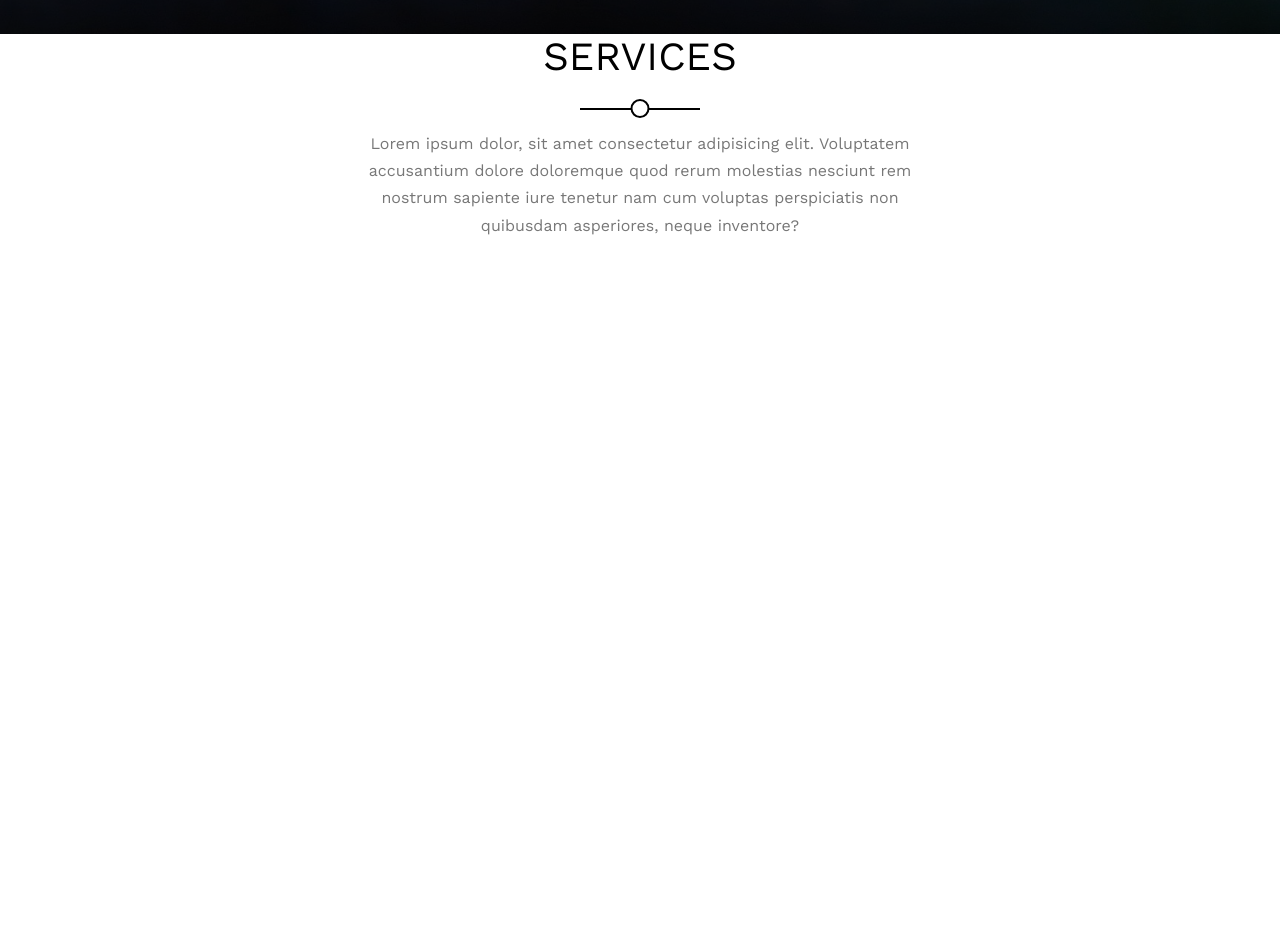
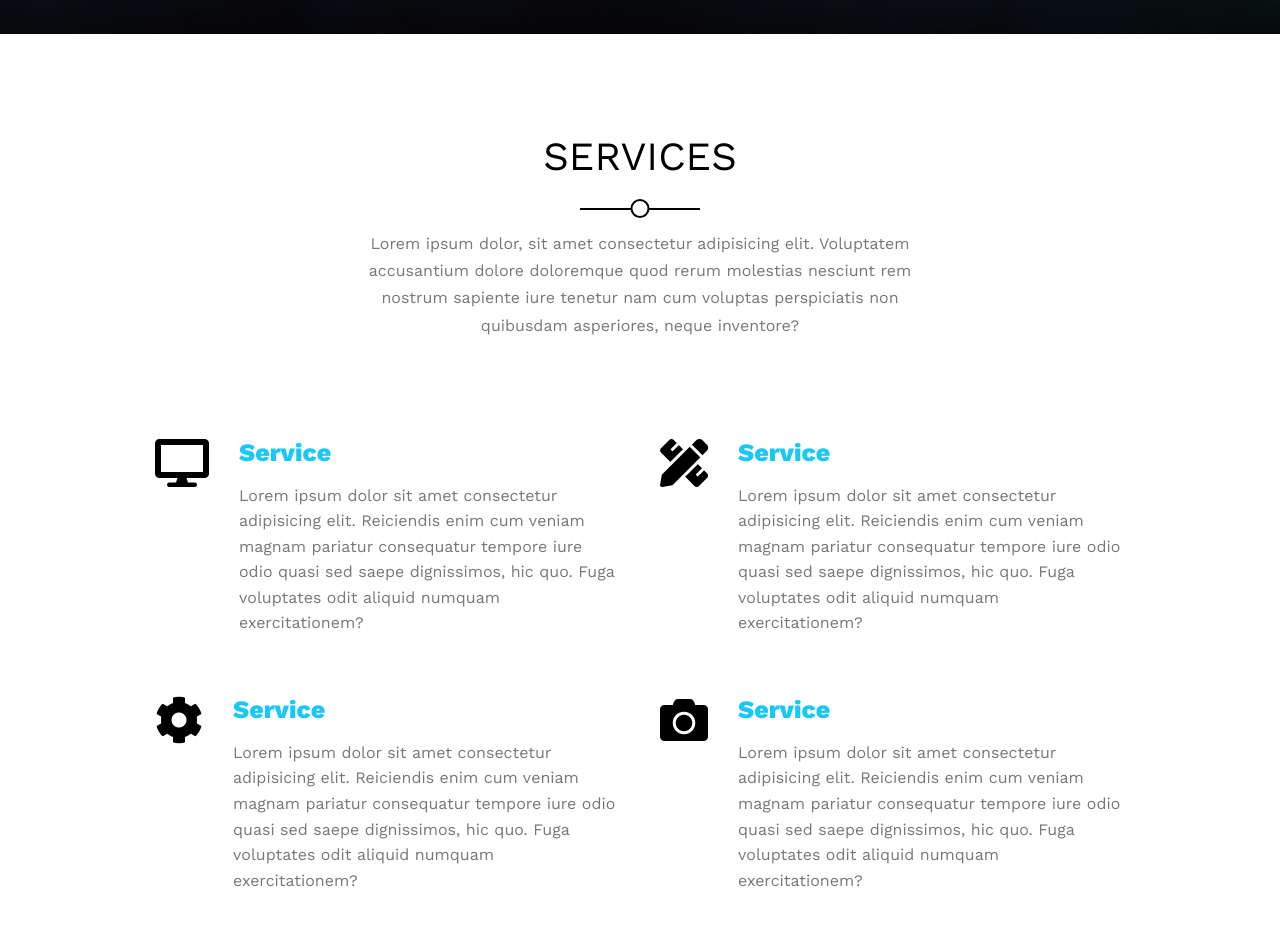
Before and after one commit to bassem620/Template-2, a plain HTML site: page index.html in a window 1280 px wide. Shown: the part 766-1692 px from the top of the page. Before the commit the page ends 1105 px from the top, so only its background shows below. Drawn offline with nearby package versions, Linux system fonts and the light colour scheme.

Commit message:
Services Section

```diff
--- a/css/style.css
+++ b/css/style.css
@@ -3,6 +3,7 @@
     --light-grey:#a2a2a2;
     --main-color: #19c8fa;
     --transparent-color:rgb(15 116 143 / 70%);
+    ---section-padding: 100px
 }
 *{
     padding: 0;
@@ -254,7 +255,53 @@ header nav .form i{
 }
 .main-heading p{
     width: 550px;
-    margin:0 auto 100px;
+    margin: 0 auto 100px auto;
     line-height: 1.7;
     color: #777;
 }
+@media (max-width:768px){
+    .main-heading p{
+        max-width: 100%;
+    }
+}
+
+/* ########################## SERVICES ########################## */
+.services{
+    padding-top: var(---section-padding);
+    padding-bottom: var(---section-padding);
+}
+@media (min-width:768px){
+    .services .services-container{
+        display: grid;
+        grid-template-columns: repeat(auto-fill,minmax(450px,1fr));
+        grid-column-gap: 40px;
+        grid-row-gap: 60px;
+    }
+}
+.services .srv-box{
+    display: flex;
+
+}
+.services .srv-box i{
+    margin-right: 30px;
+}
+@media (max-width:768px){
+    .services .srv-box{
+        flex-direction: column;
+        text-align: center;
+        margin-bottom:40px;
+    }
+    .services .srv-box i{
+        margin-bottom:25px;
+        margin-right: 0;
+    }
+}
+.services .srv-box h3{
+    font-size: 25px;
+    margin-bottom: 15px;
+    color: var(--main-color);
+}
+.services .srv-box p{
+    line-height: 1.6;
+    color: #777;
+}
--- a/index.html
+++ b/index.html
@@ -54,9 +54,45 @@
     </div>
     <!-- ########################## Services ########################## -->
     <section class="services">
-        <div class="main-heading">
-            <h2>Services</h2>
-            <p>Lorem ipsum dolor, sit amet consectetur adipisicing elit. Voluptatem accusantium dolore doloremque quod rerum molestias nesciunt rem nostrum sapiente iure tenetur nam cum voluptas perspiciatis non quibusdam asperiores, neque inventore?</p>
+        <div class="container">
+            <div class="main-heading">
+                <h2>Services</h2>
+                <p>Lorem ipsum dolor, sit amet consectetur adipisicing elit. Voluptatem accusantium dolore doloremque quod rerum molestias nesciunt rem nostrum sapiente iure tenetur nam cum voluptas perspiciatis non quibusdam asperiores, neque inventore?</p>
+            </div>
+            <div class="services-container">
+                <!-- Srv box 1 -->
+                <div class="srv-box">
+                    <i class="fas fa-desktop fa-3x"></i>
+                    <div class="text">
+                        <h3>Service</h3>
+                        <p>Lorem ipsum dolor sit amet consectetur adipisicing elit. Reiciendis enim cum veniam magnam pariatur consequatur tempore iure odio quasi sed saepe dignissimos, hic quo. Fuga voluptates odit aliquid numquam exercitationem?</p>
+                    </div>
+                </div>
+                <!-- Srv box 3 -->
+                <div class="srv-box">
+                    <i class="fas fa-pencil-ruler fa-3x"></i>
+                    <div class="text">
+                        <h3>Service</h3>
+                        <p>Lorem ipsum dolor sit amet consectetur adipisicing elit. Reiciendis enim cum veniam magnam pariatur consequatur tempore iure odio quasi sed saepe dignissimos, hic quo. Fuga voluptates odit aliquid numquam exercitationem?</p>
+                    </div>
+                </div>
+                <!-- Srv box 3 -->
+                <div class="srv-box">
+                    <i class="fas fa-cog fa-3x"></i>
+                    <div class="text">
+                        <h3>Service</h3>
+                        <p>Lorem ipsum dolor sit amet consectetur adipisicing elit. Reiciendis enim cum veniam magnam pariatur consequatur tempore iure odio quasi sed saepe dignissimos, hic quo. Fuga voluptates odit aliquid numquam exercitationem?</p>
+                    </div>
+                </div>
+                <!-- Srv box 4 -->
+                <div class="srv-box">
+                    <i class="fas fa-camera fa-3x"></i>
+                    <div class="text">
+                        <h3>Service</h3>
+                        <p>Lorem ipsum dolor sit amet consectetur adipisicing elit. Reiciendis enim cum veniam magnam pariatur consequatur tempore iure odio quasi sed saepe dignissimos, hic quo. Fuga voluptates odit aliquid numquam exercitationem?</p>
+                    </div>
+                </div>
+            </div>
         </div>
     </section>
 </body>
```
